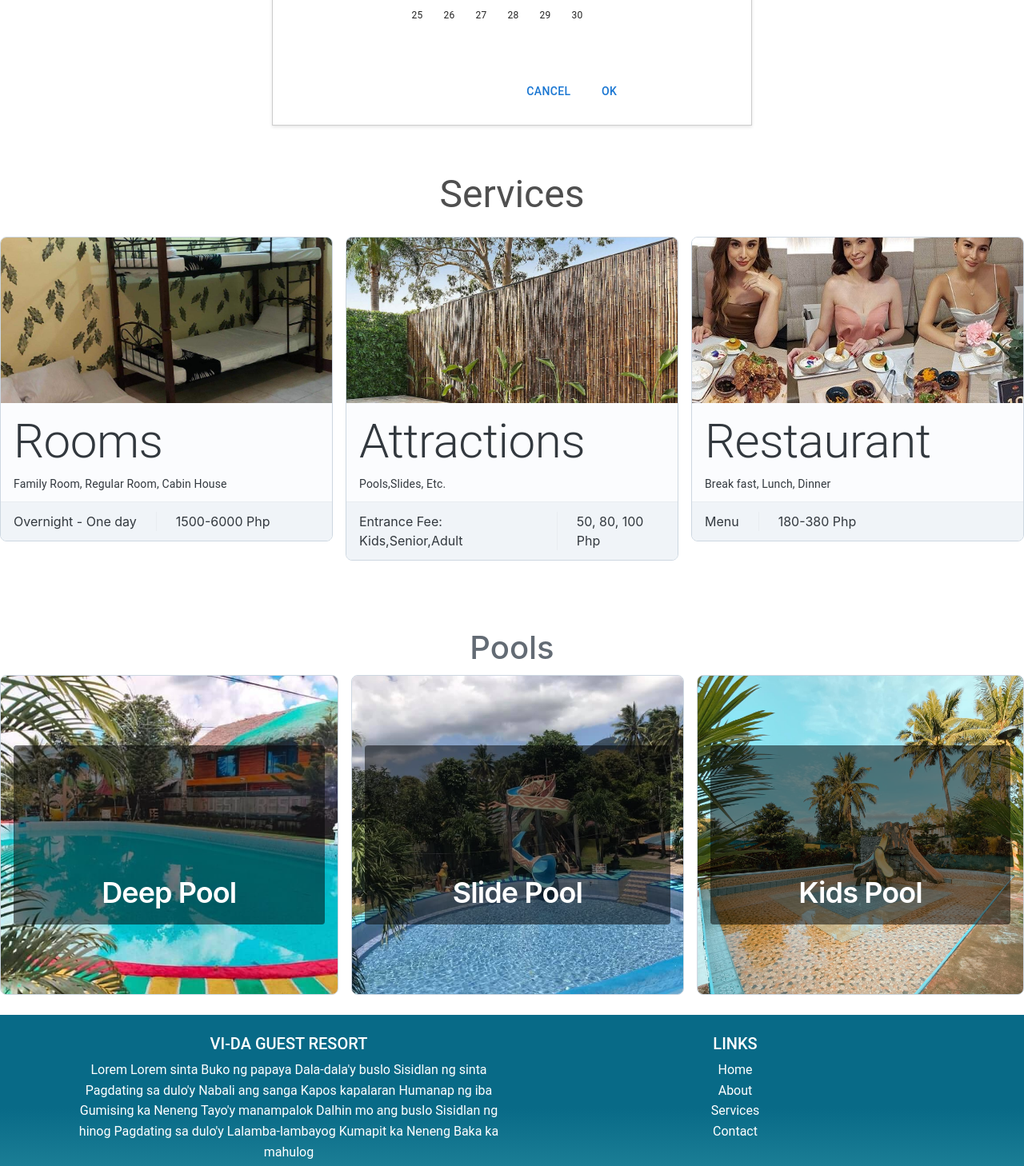
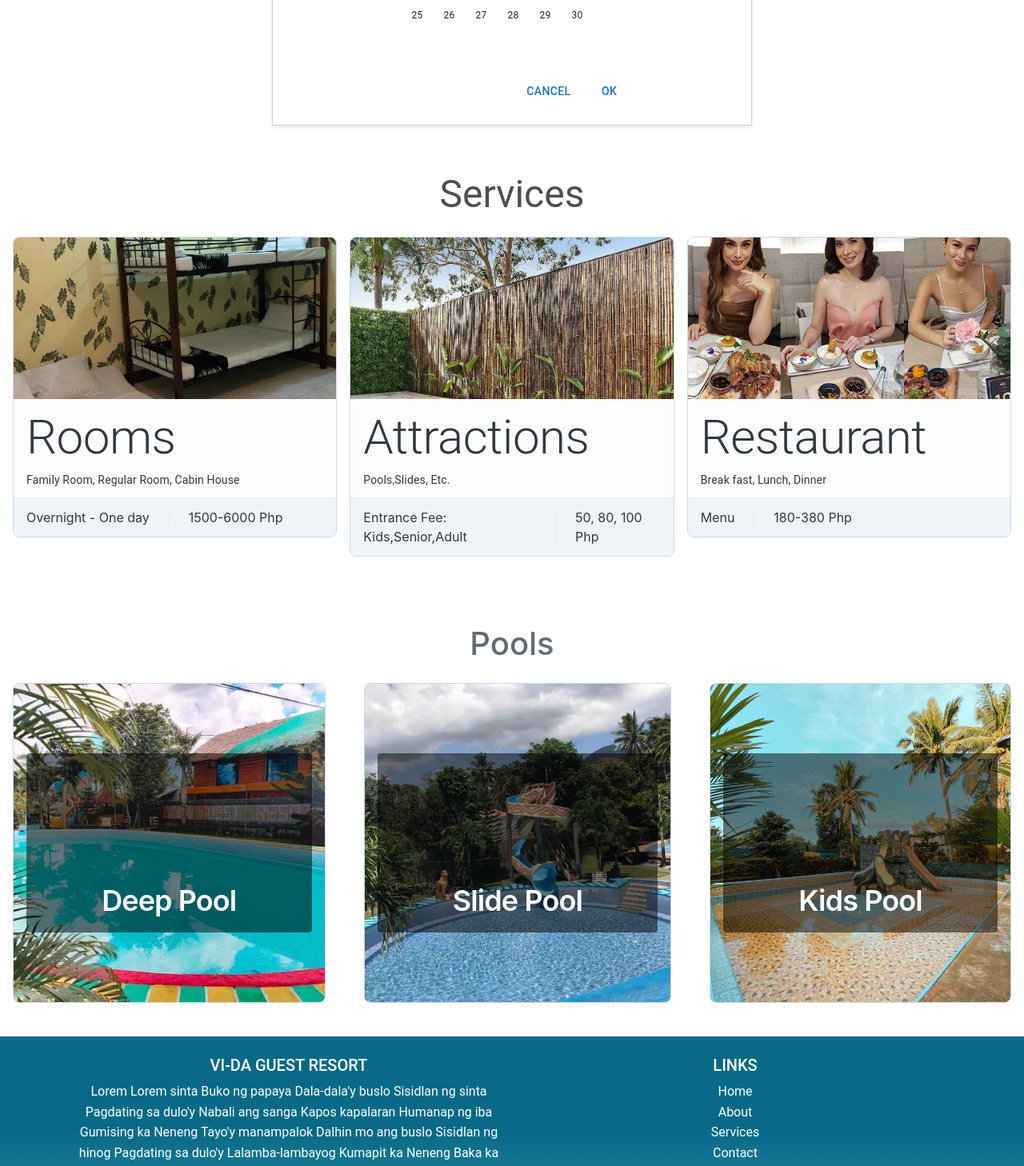
Before and after one commit to maloya02/vi-da-guest, a React (Create React App) app: page / in a window 1280 px wide. Shown: the part 1319-2777 px from the top of the page at 80% size. Built offline with nearby package versions, Linux system fonts and the light colour scheme.

Commit message:
adding space

```diff
--- a/src/components/hcomponent/Pools.jsx
+++ b/src/components/hcomponent/Pools.jsx
@@ -16,9 +16,9 @@ const Pools = () => {
       </Typography>
       <Box
         component="ul"
-        sx={{ display: 'flex', gap: 2, flexWrap: 'wrap', p: 0, m: 0 }}
+        sx={{ display: 'flex', gap: 2, flexWrap: 'wrap', p: 0, m: 0, justifyContent: 'center' }}
       >
-        <Card component="li" sx={{ minWidth: 300, flexGrow: 1, height: 400 }}>
+        <Card component="li" sx={{ minWidth: 300, flexGrow: 1, height: 400, margin: '16px' }}>
           <CardCover>
             <img
               src={PL1}
@@ -52,7 +52,7 @@ const Pools = () => {
             </Box>
           </CardContent>
         </Card>
-        <Card component="li" sx={{ minWidth: 300, flexGrow: 1, height: 400 }}>
+        <Card component="li" sx={{ minWidth: 300, flexGrow: 1, height: 400, margin: '16px' }}>
           <CardCover>
             <img
               src={PL2}
@@ -86,7 +86,7 @@ const Pools = () => {
             </Box>
           </CardContent>
         </Card>
-        <Card component="li" sx={{ minWidth: 300, flexGrow: 1, height: 400 }}>
+        <Card component="li" sx={{ minWidth: 300, flexGrow: 1, height: 400, margin: '16px' }}>
           <CardCover>
             <img
               src={PL3}
--- a/src/components/hcomponent/ServiceCards.jsx
+++ b/src/components/hcomponent/ServiceCards.jsx
@@ -16,7 +16,7 @@ const ServiceCards = () => {
         Services
       </Typography>
       <br />
-      <Grid container justifyContent="center" spacing={2}>
+      <Grid container justifyContent="center" spacing={2} sx={{ padding: '0 16px' }}>
         <Grid item xs={12} sm={6} md={4}>
           <Card variant="outlined" sx={{ width: '100%' }}>
             <CardOverflow>
```
